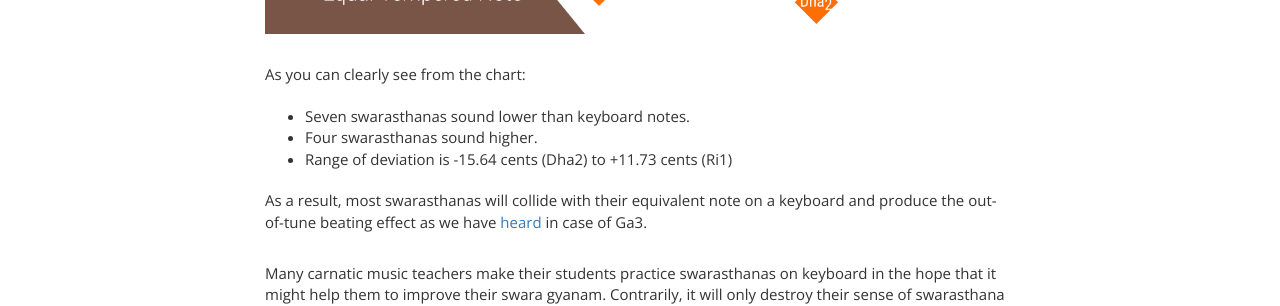
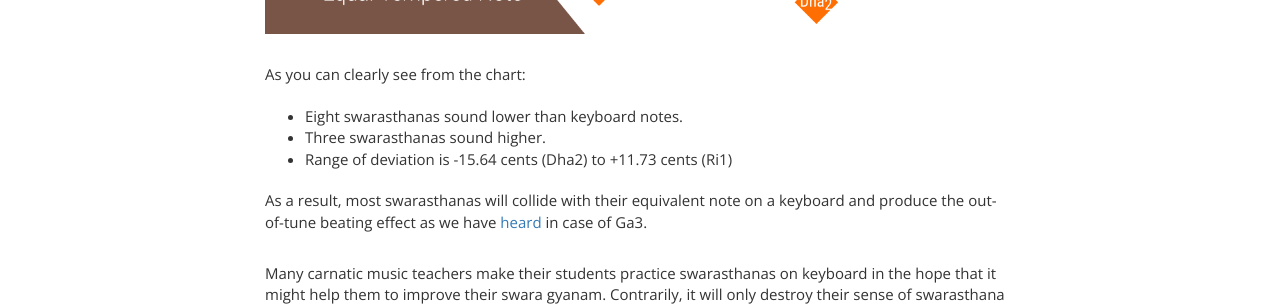
Before and after one commit to ananthp/beautifulnote, a Jekyll site: the page built from blog/_posts/2017-02-03-carnatic-vs-western-notes.markdown, in a window 1280 px wide. Shown: the part 801-1107 px from the top of the page. Built offline with Jekyll 4.4.1, drawn with Linux system fonts in a browser that asks for light colours; nearby versions of some CDN libraries; some web fonts are replaced.

Commit message:
corrected copy. number of swarasthanas up and down

```diff
--- a/blog/_posts/2017-02-03-carnatic-vs-western-notes.markdown
+++ b/blog/_posts/2017-02-03-carnatic-vs-western-notes.markdown
@@ -15,8 +15,8 @@ Take a look at this visualization that shows the deviation of carnatic swarastha
 
 As you can clearly see from the chart:
 
-* Seven swarasthanas sound lower than keyboard notes.
-* Four swarasthanas sound higher.
+* Eight swarasthanas sound lower than keyboard notes.
+* Three swarasthanas sound higher.
 * Range of deviation is -15.64 cents (Dha2) to +11.73 cents (Ri1)
 
 As a result, most swarasthanas will collide with their equivalent note on a keyboard and produce the out-of-tune beating effect as we have [heard]({{ site.baseurl }}{% post_url blog/2016-11-02-ga3 %}#audio) in case of Ga3.
```
